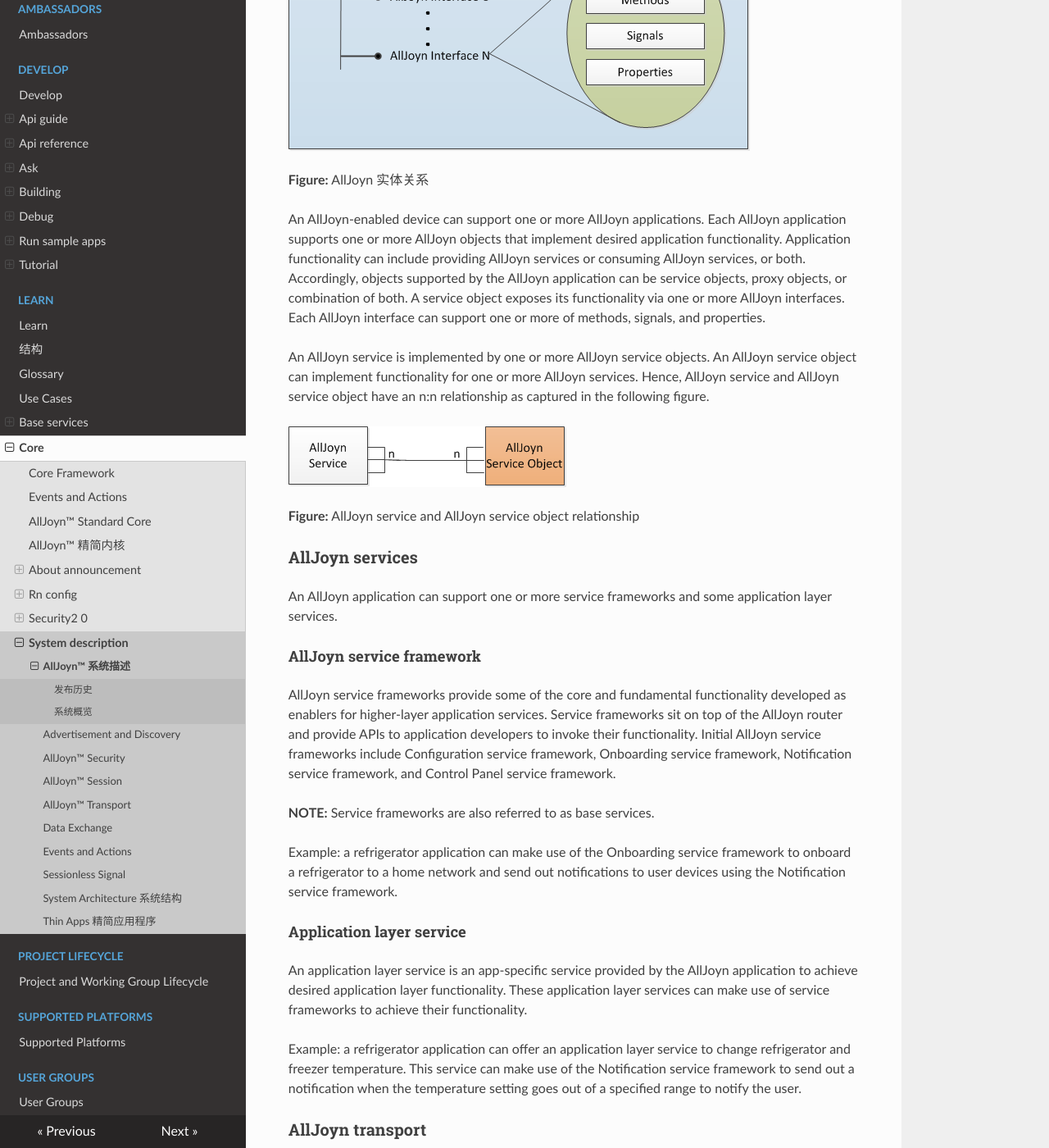
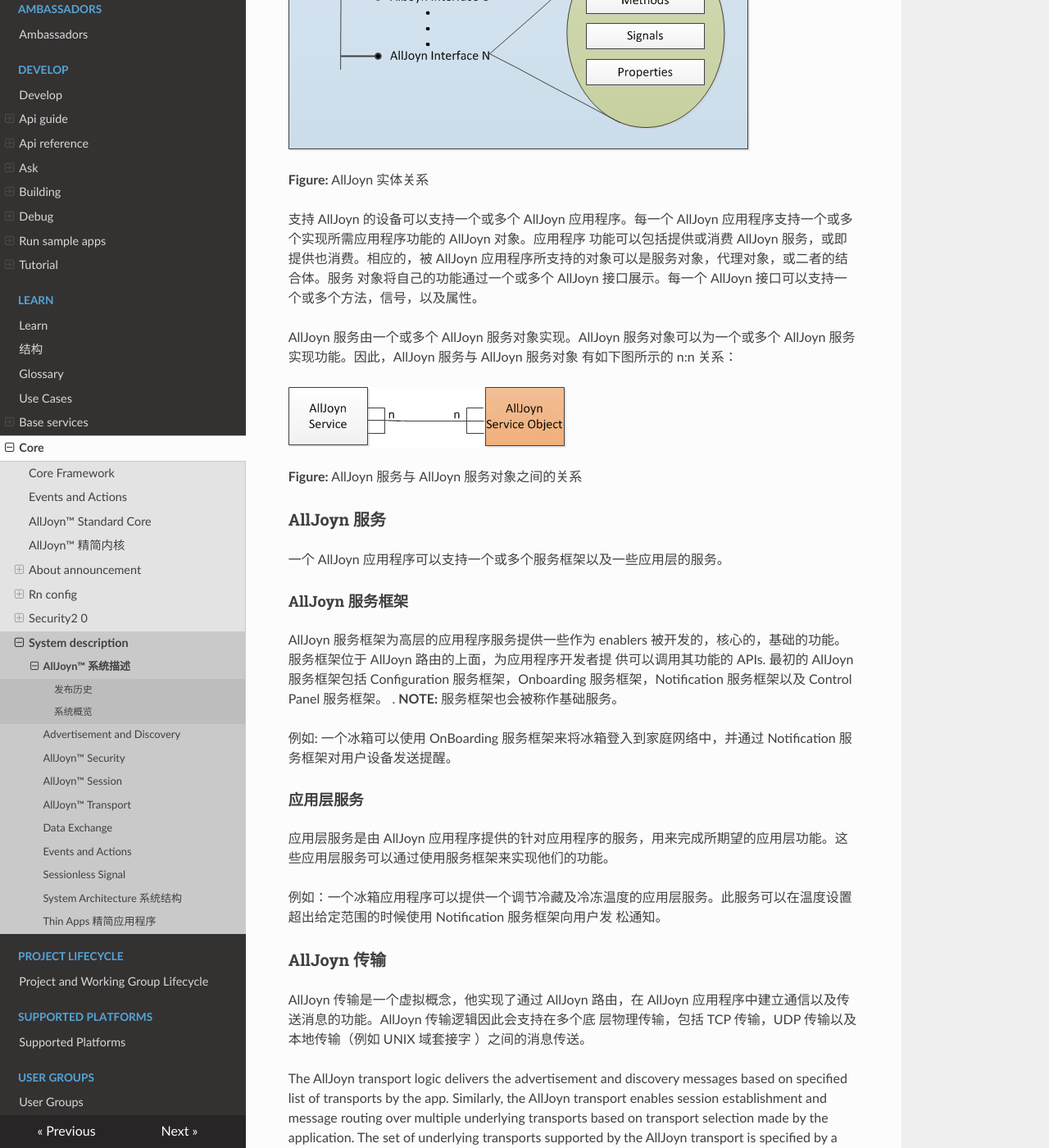
Before and after one commit to smart-conn/alljoyn-zh, an MkDocs documentation site: the page built from docs/learn/core/system-description/index.md, in a window 1280 px wide and 1400 px high, scrolled down 13893 px. Shown: the whole window at 82% size. Built offline with MkDocs 1.6.1, drawn with Linux system fonts in a browser that asks for light colours; nearby versions of some CDN libraries; some of the changed text lies outside the part shown.

Commit message:
Update index.md

```diff
--- a/docs/learn/core/system-description/index.md
+++ b/docs/learn/core/system-description/index.md
@@ -330,70 +330,43 @@ AllJoyn 系统支持由 D-Bus 定义的自省功能，使 AllJoyn 对象可以
 
 **Figure:** AllJoyn 实体关系
 
-An AllJoyn-enabled device can support one or more AllJoyn
-applications. Each AllJoyn application supports one or more
-AllJoyn objects that implement desired application functionality.
-Application functionality can include providing AllJoyn
-services or consuming AllJoyn services, or both. Accordingly,
-objects supported by the AllJoyn application can be service
-objects, proxy objects, or combination of both. A service
-object exposes its functionality via one or more AllJoyn
-interfaces. Each AllJoyn interface can support one or more
-of methods, signals, and properties.
+支持 AllJoyn 的设备可以支持一个或多个 AllJoyn 应用程序。每一个 AllJoyn 应用程序支持一个或多个实现所需应用程序功能的 AllJoyn 对象。应用程序
+功能可以包括提供或消费 AllJoyn 服务，或即提供也消费。相应的，被 AllJoyn 应用程序所支持的对象可以是服务对象，代理对象，或二者的结合体。服务
+对象将自己的功能通过一个或多个 AllJoyn 接口展示。每一个 AllJoyn 接口可以支持一个或多个方法，信号，以及属性。
 
-An AllJoyn service is implemented by one or more AllJoyn
-service objects. An AllJoyn service object can implement
-functionality for one or more AllJoyn services. Hence, AllJoyn
-service and AllJoyn service object have an n:n relationship as
-captured in the following figure.
+AllJoyn 服务由一个或多个 AllJoyn 服务对象实现。AllJoyn 服务对象可以为一个或多个 AllJoyn 服务实现功能。因此，AllJoyn 服务与 AllJoyn 服务对象
+有如下图所示的 n:n 关系：
 
 ![alljoyn-service-service-object-relationship][alljoyn-service-service-object-relationship]
 
-**Figure:** AllJoyn service and AllJoyn service object relationship
+**Figure:** AllJoyn 服务与 AllJoyn 服务对象之间的关系
 
-### AllJoyn services
+### AllJoyn 服务
 
-An AllJoyn application can support one or more service frameworks
-and some application layer services.
+一个 AllJoyn 应用程序可以支持一个或多个服务框架以及一些应用层的服务。
 
-#### AllJoyn service framework
+#### AllJoyn 服务框架
 
-AllJoyn service frameworks provide some of the core and
-fundamental functionality developed as enablers for higher-layer
-application services. Service frameworks sit on top of the AllJoyn
-router and provide APIs to application developers to invoke their
-functionality. Initial AllJoyn service frameworks include
-Configuration service framework, Onboarding service framework,
-Notification service framework, and Control Panel service framework.
+AllJoyn 服务框架为高层的应用程序服务提供一些作为 enablers 被开发的，核心的，基础的功能。服务框架位于 AllJoyn 路由的上面，为应用程序开发者提
+供可以调用其功能的 APIs. 最初的 AllJoyn 服务框架包括 Configuration 服务框架，Onboarding 服务框架，Notification 服务框架以及 Control Panel 服务框架。
+.
+**NOTE:** 服务框架也会被称作基础服务。
 
-**NOTE:** Service frameworks are also referred to as base services.
 
-Example: a refrigerator application can make use of the Onboarding
-service framework to onboard a refrigerator to a home network
-and send out notifications to user devices using the Notification
-service framework.
 
-#### Application layer service
+例如: 一个冰箱可以使用 OnBoarding 服务框架来将冰箱登入到家庭网络中，并通过 Notification 服务框架对用户设备发送提醒。
 
-An application layer service is an app-specific service provided
-by the AllJoyn application to achieve desired application
-layer functionality. These application layer services can
-make use of service frameworks to achieve their functionality.
+#### 应用层服务
+应用层服务是由 AllJoyn 应用程序提供的针对应用程序的服务，用来完成所期望的应用层功能。这些应用层服务可以通过使用服务框架来实现他们的功能。
 
-Example: a refrigerator application can offer an application
-layer service to change refrigerator and freezer temperature.
-This service can make use of the Notification service framework
-to send out a notification when the temperature setting goes
-out of a specified range to notify the user.
+例如：一个冰箱应用程序可以提供一个调节冷藏及冷冻温度的应用层服务。此服务可以在温度设置超出给定范围的时候使用 Notification 服务框架向用户发
+松通知。
 
-### AllJoyn transport
+### AllJoyn 传输
+AllJoyn 传输是一个虚拟概念，他实现了通过 AllJoyn 路由，在 AllJoyn 应用程序中建立通信以及传送消息的功能。AllJoyn 传输逻辑因此会支持在多个底
+层物理传输，包括 TCP 传输，UDP 传输以及本地传输（例如 UNIX 域套接字 ）之间的消息传送。
 
-The AllJoyn Transport is an abstract concept that enables
-connection setup and message routing across AllJoyn applications
-via AllJoyn routers. The AllJoyn transport logic in turn
-supports transmitting messages over multiple underlying
-physical transports including TCP transport, UDP transport
-and Local Transport (e.g., UNIX domain sockets).
+
 
 The AllJoyn transport logic delivers the advertisement and
 discovery messages based on specified list of transports by
```
